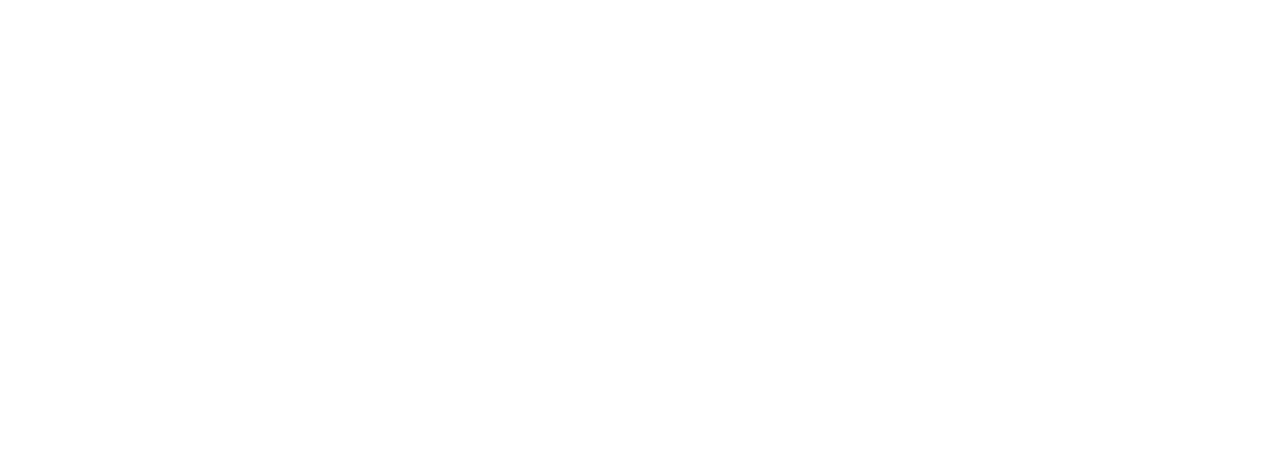
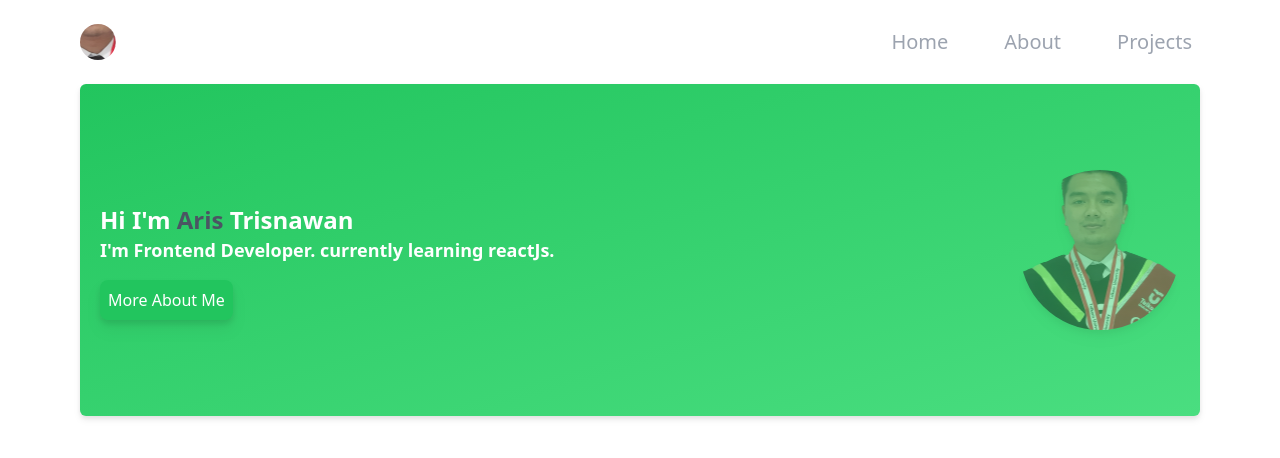
Before and after one commit to aristrisnawan/my-website, a React (Create React App) app: page / in a window 1280 px wide. Shown: the top 458 px of the page. Built offline with nearby package versions, Linux system fonts and the light colour scheme.

Commit message:
add header [tablet,laptop] & banner

```diff
--- /dev/null
+++ b/src/components/ContainComponents.js
@@ -0,0 +1,39 @@
+import React from "react";
+import aris from "../images/aris.png";
+
+export default function ContainComponents() {
+  return (
+    <div className=" mobile:px-4 tablet:px-20">
+      <div className=" w-full bg-gray-700 rounded-md bg-gradient-to-br from-green-500 to-green-400 static drop-shadow-md">
+        <div className="flex flex-col absolute desktop:hidded laptop:hidden tablet:hidden mobile:block">
+          <div className=" bg-lime-700 w-12 h-12 rounded-full opacity-10 ml-2 mt-2 drop-shadow-md"></div>
+          <div className=" bg-green-800 w-14 h-14 rounded-full opacity-10 mobile:ml-20 drop-shadow-lg"></div>
+          <div className=" bg-green-600 w-14 h-14 rounded-full opacity-30 mobile:ml-40 drop-shadow-lg"></div>
+        </div>
+        <div className="flex flex-row  justify-between px-5">
+          <div className="flex mobile:flex-col tablet:py-20">
+            <div className="text-white pt-10">
+              <p className="font-semibold text-2xl">
+                Hi I'm <span className=" text-gray-600">Aris</span> Trisnawan
+              </p>
+              <p className="font-semibold text-lg">
+                I'm Frontend Developer. currently learning reactJs.
+              </p>
+            </div>
+            <div className=" py-4 text-white">
+              <button className="cursor-pointer py-2 px-2 bg-green-500 drop-shadow-lg rounded-lg">
+                More About Me
+              </button>
+            </div>
+          </div>
+          <div className="mobile:hidden tablet:hidden laptop:block desktop:block my-auto">
+            <div
+              className=" w-40 h-40 bg-gradient-to-r from-green-700 to-green-200 rounded-full bg-center opacity-50 drop-shadow-lg"
+              style={{ backgroundImage: `url(${aris})` }}
+            ></div>
+          </div>
+        </div>
+      </div>
+    </div>
+  );
+}
--- a/src/components/HeaderComponent.js
+++ b/src/components/HeaderComponent.js
@@ -1,6 +1,7 @@
 import React from "react";
 import { MenuIcon, XIcon } from "@heroicons/react/solid";
 import { Disclosure, Transition } from "@headlessui/react";
+import aris from "../images/aris.png";
 
 export default function HeaderComponent() {
   return (
@@ -58,6 +59,27 @@ export default function HeaderComponent() {
             )}
           </Disclosure>
         </div>
+        {/* Header for tablet and laptop */}
+        <div className="w-full px-20 py-5 justify-between tablet:block laptop:block mobile:hidden">
+          <div className="flex flex-row  justify-between">
+            <div
+              className=" w-9 h-9 bg-slate-50 rounded-full bg-no-repeat bg-center my-auto"
+              style={{ backgroundImage: `url(${aris})` }}
+            ></div>
+            <div className="flex flex-row tablet:gap-8 desktop:gap-10 text-gray-400">
+              <p className=" hover:bg-gray-200 hover:rounded-md tablet:p-2 dekstop:p-4 text-xl font-medium cursor-pointer">
+                Home
+              </p>
+              <p className=" hover:bg-gray-200 hover:rounded-md tablet:p-2 dekstop:p-4 text-xl font-medium cursor-pointer">
+                About
+              </p>
+              <p className=" hover:bg-gray-200 hover:rounded-md tablet:p-2 dekstop:p-4 text-xl font-medium cursor-pointer">
+                Projects
+              </p>
+            </div>
+            {/* <div className=" w-7 h-7 my-auto rounded-full"></div> */}
+          </div>
+        </div>
       </div>
     </div>
   );
--- a/src/components/Layout.js
+++ b/src/components/Layout.js
@@ -1,10 +1,12 @@
 import React from "react";
+import ContainComponents from "./ContainComponents";
 import HeaderComponent from "./HeaderComponent";
 
 export default function Layout() {
   return (
     <div className=" px-44 mobile:px-0">
       <HeaderComponent />
+      <ContainComponents />
     </div>
   );
 }
```
Also changed, not shown: src/images/aris.png (added).
